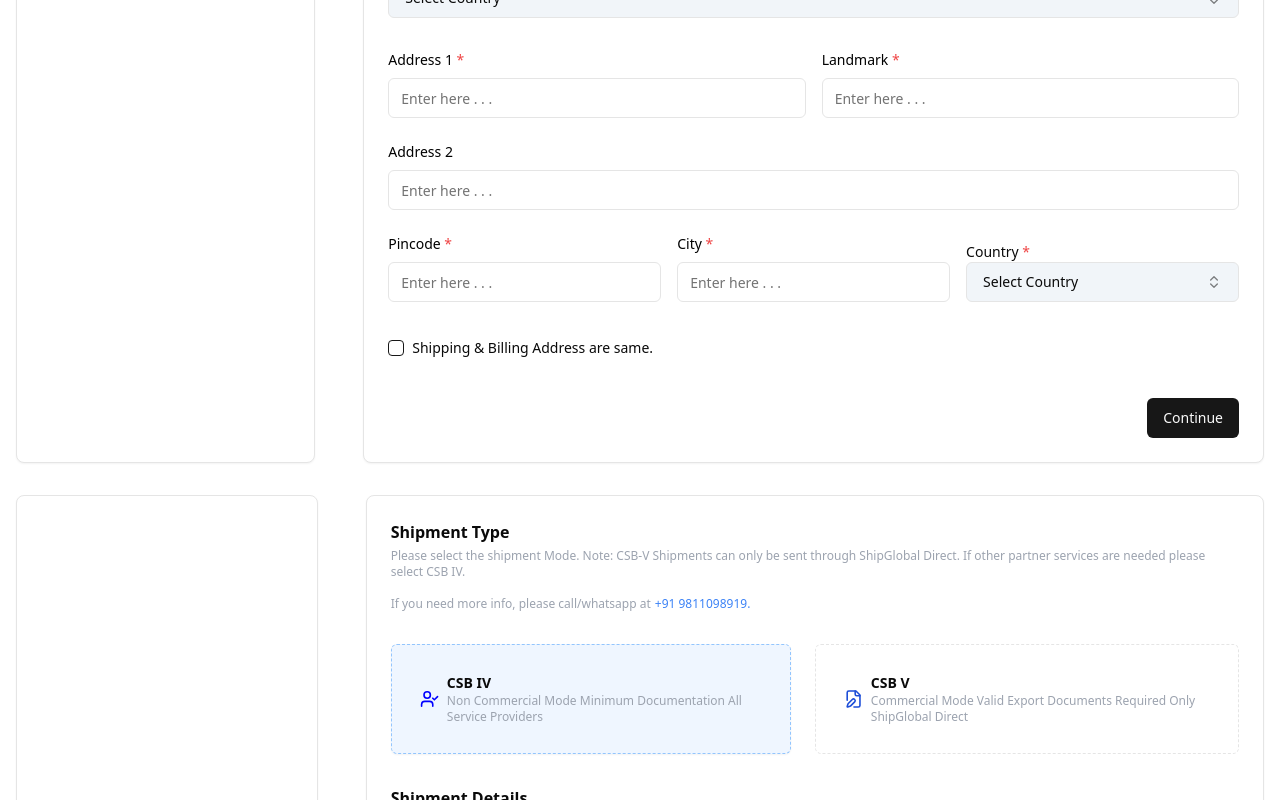
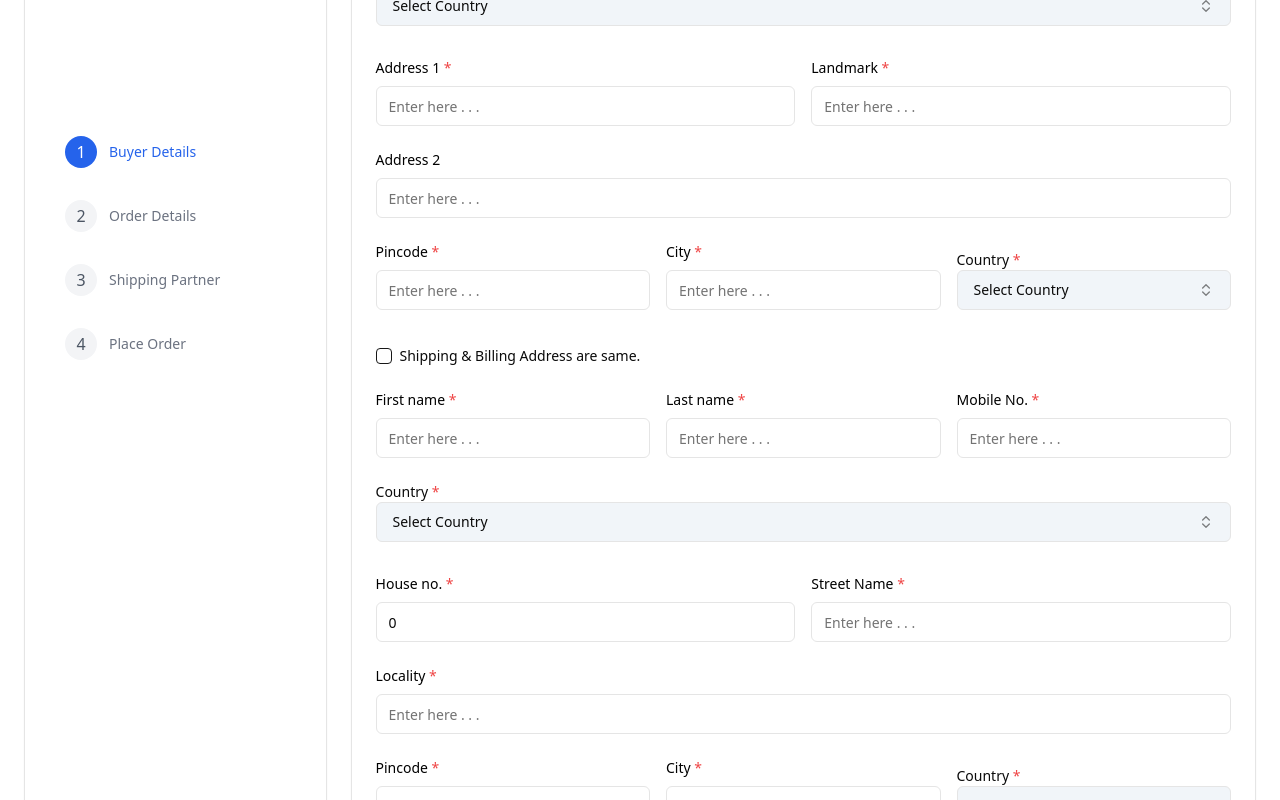
Before and after one commit to ujjwalSGL/VendorsOrder, a React (Vite) app: page / in a window 1280 px wide. Shown: the part 460-1260 px from the top of the page. Built offline with nearby package versions, Linux system fonts and the light colour scheme.

Commit message:
Stepper file

```diff
--- a/src/App.tsx
+++ b/src/App.tsx
@@ -1,11 +1,13 @@
 import BuyerDetails from "./pages/BuyersDetails";
 import OrderDetails from "./pages/OrderDetails";
+import Stepper from "./pages/Stepper";
 
 function App() {
   return (
     <div>
-      <BuyerDetails />
-      <OrderDetails />
+      {/* <BuyerDetails />
+      <OrderDetails /> */}
+      <Stepper />
     </div>
   );
 }
--- a/src/pages/BuyersDetails.tsx
+++ b/src/pages/BuyersDetails.tsx
@@ -118,7 +118,7 @@ function BuyerDetails({ nextStep }: any) {
   const [address, setAddress] = useState("");
   const [country, setCountry] = useState("");
   const [countryState, setCountryState] = useState("");
-  const [addressSame, setAddressSame] = useState(false);
+  const [addressSame, setAddressSame] = useState(true);
 
   const handleBuyerDetails = (data: BuyerFormType) => {
     console.log(data);
@@ -129,8 +129,7 @@ function BuyerDetails({ nextStep }: any) {
   };
   return (
     <div className="flex justify-between w-full gap-4">
-      <Card className="hidden m-4 lg:w-1/4 lg:block"></Card>
-      <Card className="w-full p-6 m-4 lg:w-3/4">
+      <div className="w-full">
         <Form {...buyersDetailsForm}>
           <form onSubmit={buyersDetailsForm.handleSubmit(handleBuyerDetails)}>
             <h1 className="font-bold">
@@ -575,7 +574,8 @@ function BuyerDetails({ nextStep }: any) {
               <div className="flex justify-end pt-4">
                 <Button
                   type="submit"
-                  onClick={buyersDetailsForm.handleSubmit(handleBuyerDetails)}
+                  // onClick={buyersDetailsForm.handleSubmit(handleBuyerDetails)}
+                  onClick={nextStep}
                 >
                   Continue
                 </Button>
@@ -583,7 +583,7 @@ function BuyerDetails({ nextStep }: any) {
             </div>
           </form>
         </Form>
-      </Card>
+      </div>
     </div>
   );
 }
--- a/src/pages/OrderDetails.tsx
+++ b/src/pages/OrderDetails.tsx
@@ -61,8 +61,7 @@ function OrderDetails({ nextStep, prevStep }: OrderDetailsProps) {
   };
   return (
     <div className="flex justify-between w-full gap-4">
-      <Card className="flex justify-between w-1/4 gap-4 p-6 m-4"></Card>
-      <Card className="flex justify-between w-3/4 gap-4 p-6 m-4">
+      <div className="w-full">
         <Form {...orderDetailsForm}>
           <form onSubmit={orderDetailsForm.handleSubmit(handleOrderDetails)}>
             <div>
@@ -264,7 +263,7 @@ function OrderDetails({ nextStep, prevStep }: OrderDetailsProps) {
             </div>
           </form>
         </Form>
-      </Card>
+      </div>
     </div>
   );
 }
--- a/src/pages/Stepper.tsx
+++ b/src/pages/Stepper.tsx
@@ -5,6 +5,7 @@ import BuyerDetails from "./BuyersDetails";
 import OrderDetails from "./OrderDetails";
 import ShippingPartner from "./ShippingPartner";
 import PlaceOrder from "./PlaceOrder";
+
 export default function Stepper() {
   const [step, setStep] = useState(1);
 
@@ -28,9 +29,8 @@ export default function Stepper() {
   };
 
   return (
-    <div className="flex gap-8 p-6 max-w-[1200px] mx-auto">
-      {/* Vertical Stepper */}
-      <div className="w-48 shrink-0">
+    <div className="gap-6 p-6 mx-auto lg:flex">
+      <Card className="flex flex-row justify-center w-full p-6 lg:w-1/4 lg:flex-col">
         {steps.map((stepItem) => (
           <div
             key={stepItem.id}
@@ -53,10 +53,9 @@ export default function Stepper() {
             <span className="text-sm font-medium mt-1.5">{stepItem.label}</span>
           </div>
         ))}
-      </div>
+      </Card>
 
-      {/* Content Area */}
-      <Card className="flex-1 p-6">
+      <Card className="w-full p-6 lg:w-3/4">
         {step === 1 && <BuyerDetails nextStep={nextStep} />}
         {step === 2 && <OrderDetails nextStep={nextStep} prevStep={prevStep} />}
         {step === 3 && (
```
